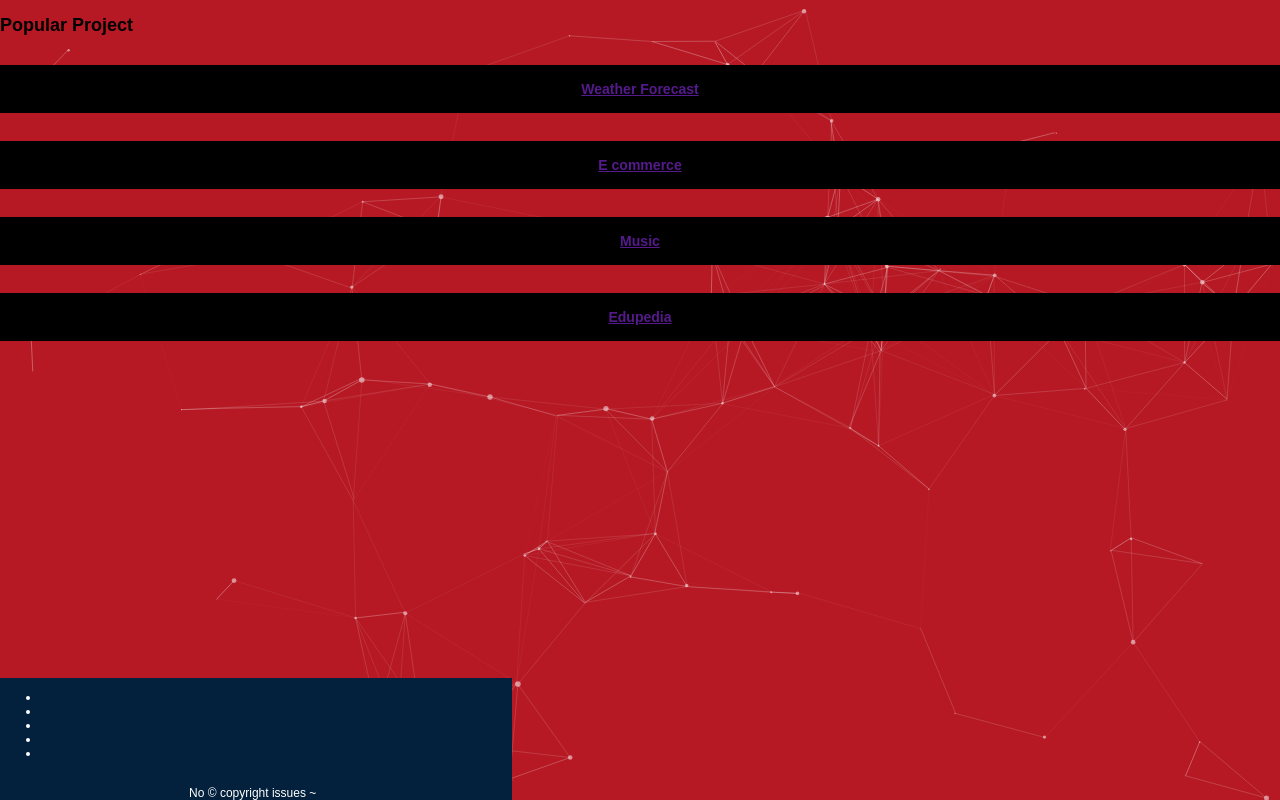
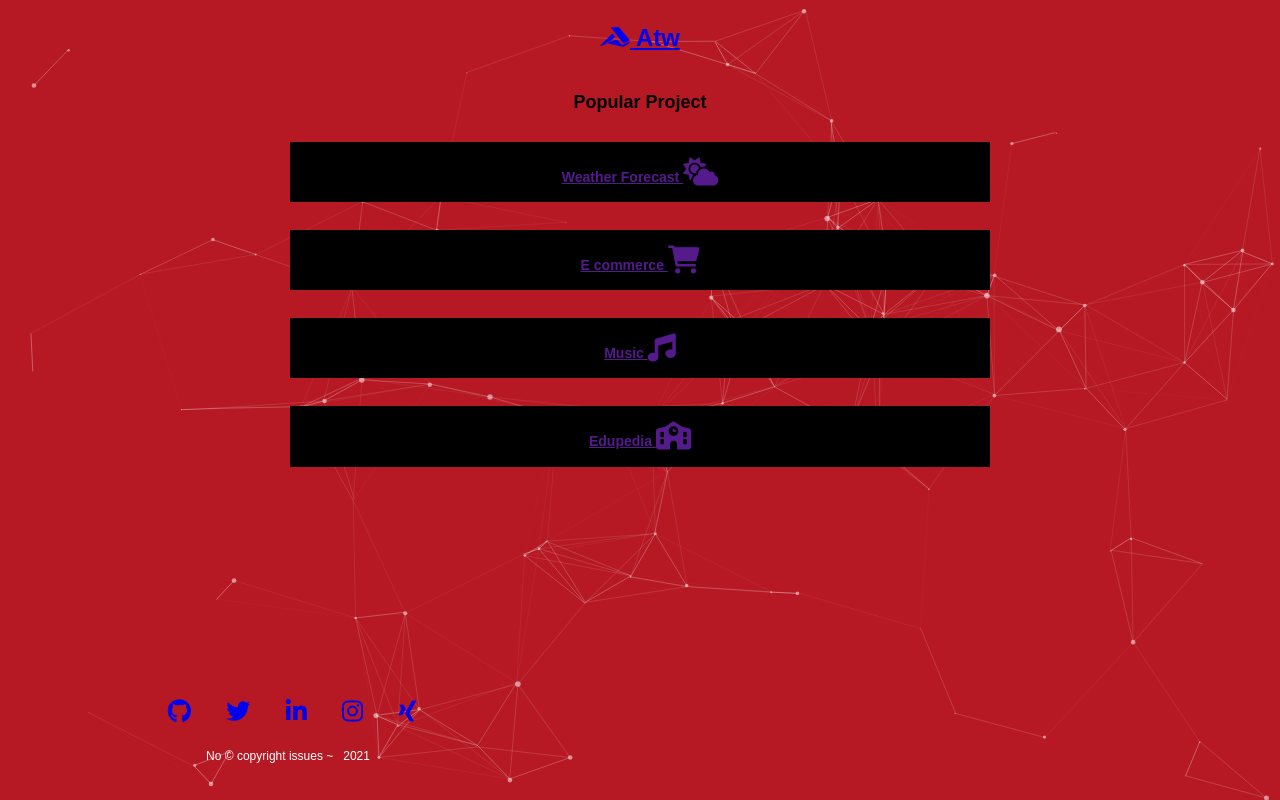
Before and after one commit to gouravmarch20/linktr.ee-gouravmarch20, a plain HTML site: page index.html in a window 1280 px wide. Drawn offline with nearby package versions, Linux system fonts and the light colour scheme.

Commit message:
footer date

```diff
--- a/css/style.css
+++ b/css/style.css
@@ -1,4 +1,6 @@
-/* ---- reset ---- */
+
+
+
 body {
   margin: 0;
   width: 100%;
@@ -52,18 +54,22 @@ canvas {
 }
 
 /* header */
-/* .hero {
+.hero {
   display: flex;
   justify-content: center;
 }
 .hero-heading {
   margin-top: 1.5rem;
-} */
+  text-align: center;
+}
 
 /* project url  */
 .popular-project {
   display: flex;
   flex-direction: column;
+  max-width: 700px;
+  margin: 0 auto;
+  justify-content: center;
   /* align-items: center; */
 }
 h3 {
@@ -87,16 +93,26 @@ h3 {
 /* footer  */
 
 footer {
+  display: flex;
+  flex-direction: column;
+
   position: fixed;
   text-align: center;
   left: 0;
   bottom: 0;
-  width: 40%;
-  background-color: #03203c;
+  width: 45%;
+  /* background-color: #03203c; */
   color: white;
+  padding: 0.3rem 0rem;
 }
-
-@media only screen and (max-width: 855px) {
+.list-item-inline {
+  display: inline;
+  margin-right: 2rem;
+}
+.footer-date-mb {
+  margin-bottom: 2rem;
+}
+@media only screen and (max-width: 655px) {
   footer {
     display: flex;
     flex-direction: column;
--- a/index.html
+++ b/index.html
@@ -7,6 +7,11 @@
     <meta name="viewport" content="width=device-width, initial-scale=1.0">
     <title>Document</title>
     <link rel="stylesheet" href="./css/style.css">
+
+    <!-- cdn -->
+    <link rel="stylesheet" href="https://cdnjs.cloudflare.com/ajax/libs/font-awesome/6.0.0-beta2/css/all.min.css"
+        integrity="sha512-YWzhKL2whUzgiheMoBFwW8CKV4qpHQAEuvilg9FAn5VJUDwKZZxkJNuGM4XkWuk94WCrrwslk8yWNGmY1EduTA=="
+        crossorigin="anonymous" referrerpolicy="no-referrer" />
 </head>
 
 <body>
@@ -18,7 +23,7 @@
 
     <div class="container">
 
-        <!-- <header class="hero">
+        <header class="hero">
 
 
             <h1 class="hero-heading">
@@ -26,7 +31,7 @@
                 <a class="featured  bounceIn z-index" href="https://www.trixoon.com/index.html" target="_blank"><i
                         class="fab fa-accusoft fontawesome_style"> </i> Atw </a>
             </h1>
-        </header> -->
+        </header>
 
         <!-- Popular Project -->
 
@@ -34,7 +39,7 @@
 
 
 
-            <h2>Popular Project</h2>
+            <h2 class="hero-heading">Popular Project</h2>
 
             <article>
                 <h3> <a href="" class="fadeInRight z-index">
@@ -75,7 +80,7 @@
 
 
 
-        <footer class="footer container-center z-index">
+        <footer class="footer ">
 
             <ul class="social-links list-non-bullet">
                 <li class="list-item-inline link"><a target="_blank" href="https://github.com/gouravmarch20/"><i
@@ -95,7 +100,7 @@
                 </li>
             </ul>
             <br>
-            <span> No &copy; copyright issues ~ &nbsp; <span class="footer-date"></span> </span>
+            <span class="footer-date-mb"> No &copy; copyright issues ~ &nbsp; <span class="footer-date"></span> </span>
 
         </footer>
     </div>
@@ -106,6 +111,7 @@
     <script src="http://cdn.jsdelivr.net/particles.js/2.0.0/particles.min.js"></script> <!-- stats.js lib -->
     <!-- <script src="http://threejs.org/examples/js/libs/stats.min.js"></script> -->
     <script src="./js/app.js"></script>
+    <script src="./js/footer.js"></script>
 </body>
 
 </html>
--- /dev/null
+++ b/js/footer.js
@@ -0,0 +1,4 @@
+const footerDate = document.querySelector('.footer-date')
+const date = new Date().getFullYear()
+
+footerDate.innerHTML = date
```
